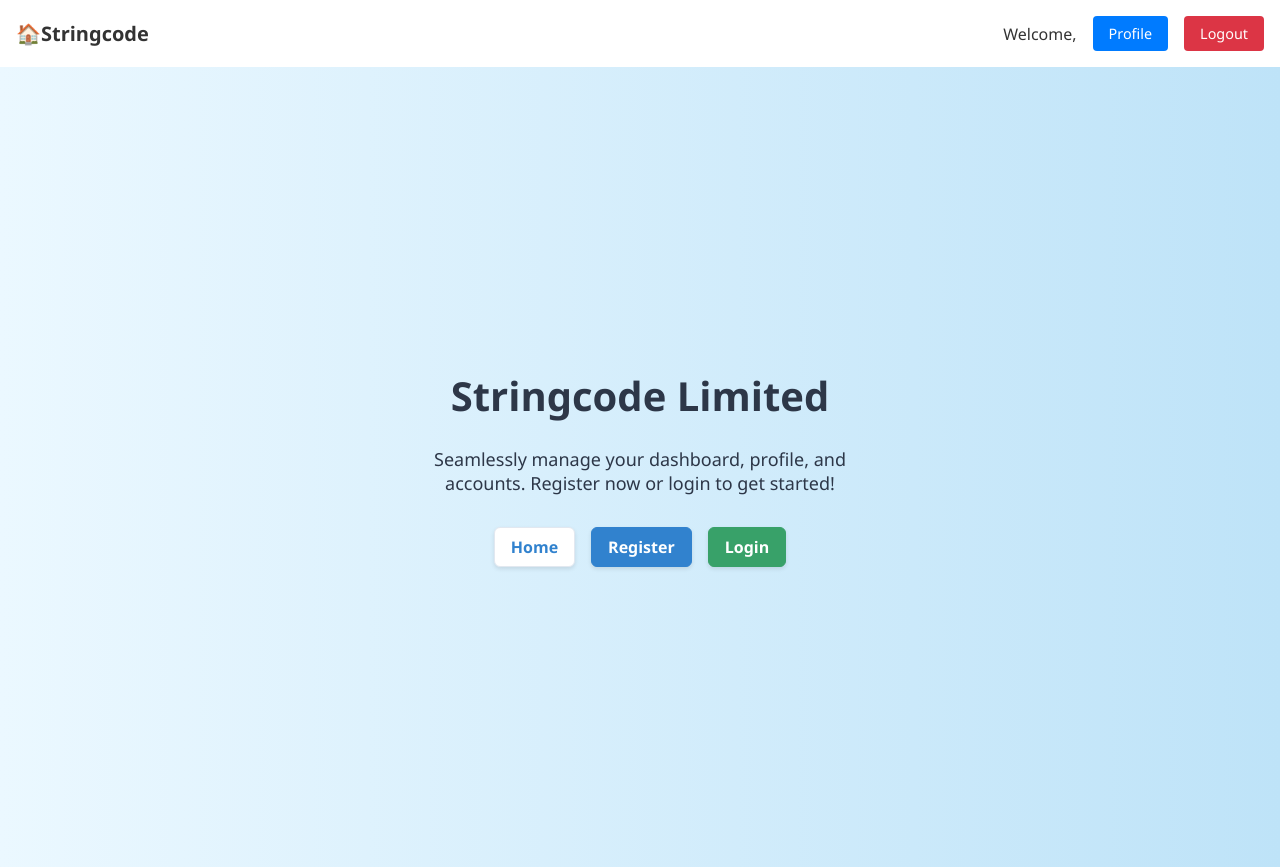
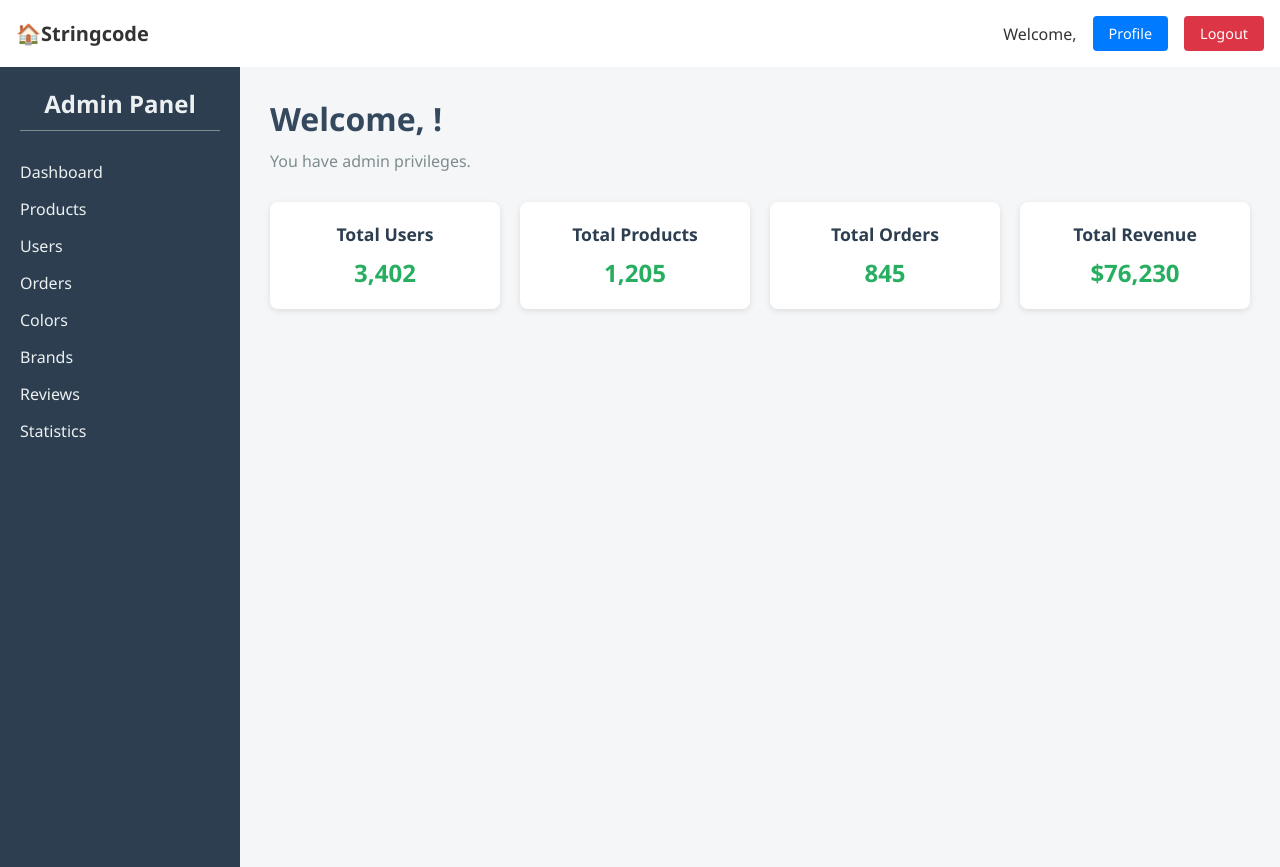
Before and after one commit to Monarch-Codes00/String--Codes-E-COMMERCE-APP, a React (Vite) app: page /superadmin-dashboard in a window 1280 px wide. Before the commit this address led to /. Built offline with nearby package versions, Linux system fonts and the light colour scheme; no server answers; sample sign-in values are in the browser's storage.

Commit message:
admin user added

```diff
--- a/src/App.jsx
+++ b/src/App.jsx
@@ -13,19 +13,22 @@ import ProfilePage from "./pages/Profile";
 import LoginForm from "./pages/LoginForm";
 import UserRegistrationForm from "./pages/UserRegistrationForm";
 import HomePage from "./pages/HomePage";
+
 import { Toaster } from "react-hot-toast";
+import SuperAdminDashboard from "./pages/admin/SuperAdminDashboard";
 
 const App = () => {
   return (
     <AuthProvider>
       <Router>
         <Navbar />
-
         <Toaster position="top-right" />
         <Routes>
           <Route path="/" element={<HomePage />} />
           <Route path="/login" element={<LoginForm />} />
           <Route path="/register" element={<UserRegistrationForm />} />
+
+          {/* Protected routes */}
           <Route
             path="/profile"
             element={
@@ -42,6 +45,16 @@ const App = () => {
               </ProtectedRoute>
             }
           />
+          <Route
+            path="/superadmin-dashboard"
+            element={
+              <ProtectedRoute>
+                <SuperAdminDashboard />
+              </ProtectedRoute>
+            }
+          />
+
+          {/* Fallback route */}
           <Route path="*" element={<Navigate to="/" />} />
         </Routes>
       </Router>
--- /dev/null
+++ b/src/components/styles/SuperAdminDashboard.css
@@ -0,0 +1,107 @@
+/* Reset some base styles */
+* {
+    margin: 0;
+    padding: 0;
+    box-sizing: border-box;
+    font-family: 'Segoe UI', Tahoma, Geneva, Verdana, sans-serif;
+  }
+
+  /* Dashboard container: a flex container */
+  .admin-dashboard {
+    display: flex;
+    min-height: 100vh;
+    background-color: #f4f6f8;
+  }
+
+  /* Sidebar styling */
+  .admin-sidebar {
+    width: 240px;
+    background-color: #2c3e50;
+    color: #ecf0f1;
+    padding: 20px;
+  }
+
+  .sidebar-header {
+    margin-bottom: 30px;
+  }
+
+  .sidebar-header h2 {
+    font-size: 1.5rem;
+    text-align: center;
+    border-bottom: 1px solid #7f8c8d;
+    padding-bottom: 10px;
+  }
+
+  .sidebar-nav ul {
+    list-style: none;
+  }
+
+  .sidebar-nav ul li {
+    margin: 15px 0;
+  }
+
+  .sidebar-nav ul li a {
+    text-decoration: none;
+    color: #ecf0f1;
+    font-size: 1rem;
+    transition: color 0.3s ease;
+  }
+
+  .sidebar-nav ul li a:hover {
+    color: #bdc3c7;
+  }
+
+  /* Main content styling */
+  .admin-main {
+    flex: 1;
+    padding: 30px;
+  }
+
+  /* Header styling for main content */
+  .admin-header {
+    margin-bottom: 30px;
+  }
+
+  .admin-header h1 {
+    font-size: 2rem;
+    color: #34495e;
+    margin-bottom: 10px;
+  }
+
+  .admin-header p {
+    color: #7f8c8d;
+    font-size: 1rem;
+  }
+
+  /* Stats container grid */
+  .stats-container {
+    display: grid;
+    grid-template-columns: repeat(auto-fit, minmax(220px, 1fr));
+    gap: 20px;
+  }
+
+  /* Individual stat card */
+  .stat-card {
+    background-color: #ffffff;
+    border-radius: 8px;
+    padding: 20px;
+    box-shadow: 0 2px 6px rgba(0,0,0,0.1);
+    text-align: center;
+    transition: transform 0.2s ease;
+  }
+
+  .stat-card:hover {
+    transform: translateY(-3px);
+  }
+
+  .stat-card h3 {
+    font-size: 1.1rem;
+    color: #2c3e50;
+    margin-bottom: 10px;
+  }
+
+  .stat-card p {
+    font-size: 1.5rem;
+    font-weight: bold;
+    color: #27ae60;
+  }
--- a/src/pages/admin/SuperAdminDashboard.jsx
+++ b/src/pages/admin/SuperAdminDashboard.jsx
@@ -1,12 +1,73 @@
-import { useAuth } from "../contexts/AuthContext";
+import { useAuth } from "../../contexts/AuthContext";
+import "../../components/styles/SuperAdminDashboard.css";
 
 const SuperAdminDashboard = () => {
   const { user } = useAuth();
+
   return (
-    <div className="dashboard-container p-8">
-      <h2 className="text-3xl font-bold mb-4">Super Admin Dashboard</h2>
-      <p>Welcome, {user?.fullName}! You have admin privileges.</p>
-      {/* Additional admin-specific actions go here */}
+    <div className="admin-dashboard">
+      {/* Sidebar */}
+      <aside className="admin-sidebar">
+        <div className="sidebar-header">
+          <h2>Admin Panel</h2>
+        </div>
+        <nav className="sidebar-nav">
+          <ul>
+            <li>
+              <a href="/superadmin-dashboard">Dashboard</a>
+            </li>
+            <li>
+              <a href="/superadmin-dashboard/products">Products</a>
+            </li>
+            <li>
+              <a href="/superadmin-dashboard/users">Users</a>
+            </li>
+            <li>
+              <a href="/superadmin-dashboard/orders">Orders</a>
+            </li>
+            <li>
+              <a href="/superadmin-dashboard/colors">Colors</a>
+            </li>
+            <li>
+              <a href="/superadmin-dashboard/brands">Brands</a>
+            </li>
+            <li>
+              <a href="/superadmin-dashboard/reviews">Reviews</a>
+            </li>
+            <li>
+              <a href="/superadmin-dashboard/statistics">Statistics</a>
+            </li>
+          </ul>
+        </nav>
+      </aside>
+
+      {/* Main Content */}
+      <main className="admin-main">
+        <header className="admin-header">
+          <h1>Welcome, {user?.fullName}!</h1>
+          <p>You have admin privileges.</p>
+        </header>
+
+        {/* Stats Cards */}
+        <section className="stats-container">
+          <div className="stat-card">
+            <h3>Total Users</h3>
+            <p>3,402</p>
+          </div>
+          <div className="stat-card">
+            <h3>Total Products</h3>
+            <p>1,205</p>
+          </div>
+          <div className="stat-card">
+            <h3>Total Orders</h3>
+            <p>845</p>
+          </div>
+          <div className="stat-card">
+            <h3>Total Revenue</h3>
+            <p>$76,230</p>
+          </div>
+        </section>
+      </main>
     </div>
   );
 };
```
